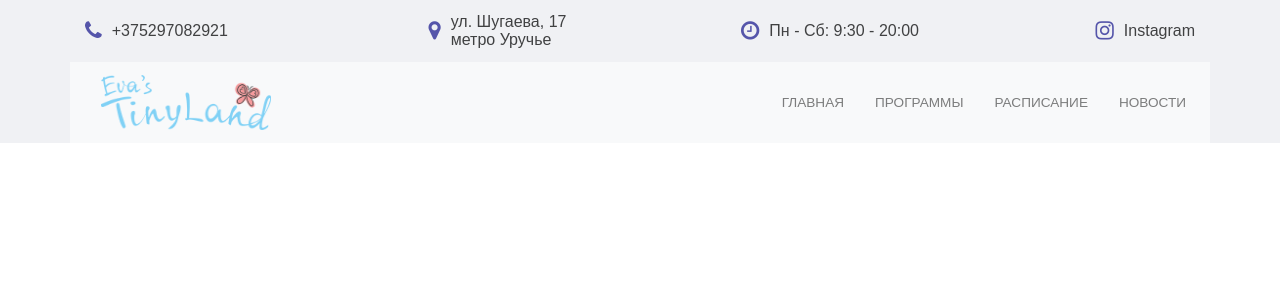
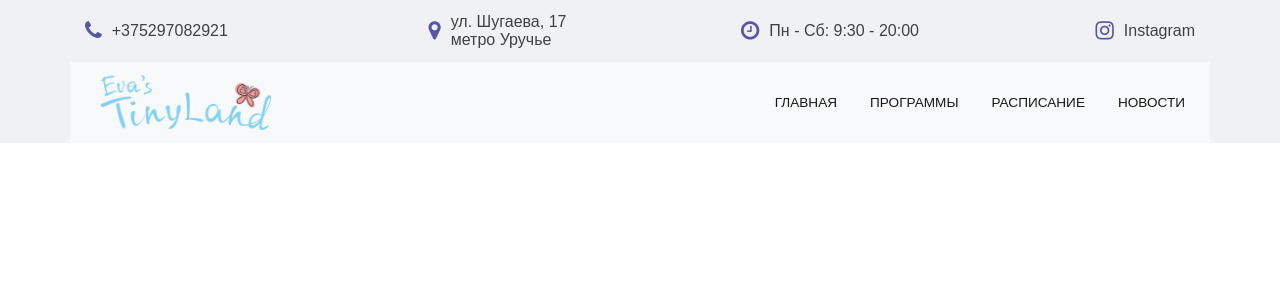
Before and after one commit to tritren/TinyLand, a PHP site: page / in a window 1280 px wide. Shown: the top 300 px of the page. Run offline with PHP 8.4, Linux system fonts and the light colour scheme; some libraries are stand-ins or nearby versions.

Commit message:
Navigation вроде бы нормально. только не смог сделать цвет такой же как и у ссылок на инст и телефон при  hover и active

```diff
--- a/head.php
+++ b/head.php
@@ -1,6 +1,7 @@
 <meta charset="utf-8">
 <meta name="viewport" content="width=device-width, initial-scale=1">
 <meta name="robots" content="all"/>
+<script src="https://code.jquery.com/jquery-3.2.1.slim.min.js" integrity="sha384-KJ3o2DKtIkvYIK3UENzmM7KCkRr/rE9/Qpg6aAZGJwFDMVNA/GpGFF93hXpG5KkN" crossorigin="anonymous"></script>
 <script src="js/bootstrap.min.js" type="text/javascript"></script>
 <script src="https://cdnjs.cloudflare.com/ajax/libs/popper.js/1.14.7/umd/popper.min.js" integrity="sha384-UO2eT0CpHqdSJQ6hJty5KVphtPhzWj9WO1clHTMGa3JDZwrnQq4sF86dIHNDz0W1" crossorigin="anonymous"></script>
 <script src="js/main.js"type="text/javascript"></script>
--- a/navigation.php
+++ b/navigation.php
@@ -2,22 +2,22 @@
    <div class="container">
       <div class="row">
          <div class="navbar navbar-expand-md navbar-light bg-light col-sm-12">
-            <a class="navbar-brand col-6" href="http://tinyland.by"><img src="img/eva.png"></a>
-            <button class="navbar-toggler" type="button"  data-toggle="collapse" data-target="#navbarNav" aria-controls="navbarNav" aria-expanded="true" aria-label="Toggle navigation"><span class="navbar-toggler-icon"></span>
+            <a class="navbar-brand col" href="http://tinyland.by"><img src="img/eva.png"></a>
+            <button class="navbar-toggler btn btn-outline-light" type="button"  data-toggle="collapse" data-target="#navbarNav" aria-controls="navbarNav" aria-expanded="true" aria-label="Toggle navigation"><span class="navbar-toggler-icon"></span>
             </button>
             <div class="collapse navbar-collapse justify-content-end" id="navbarNav">
                <ul class="navbar-nav">
-                  <li class="nav-item">
-                     <a class="nav-link" href="http://tinylande.by">ГЛАВНАЯ<span class="sr-only"></span></a>
+                  <li class="nav-item d-flex justify-content-center">
+                     <a class="nav-link font-weight-normal badge badge-light btn  btn-lg active" role="button" aria-pressed="true" href="http://tinyland.by">ГЛАВНАЯ<span class="sr-only"></span></a>
                   </li>
-                  <li class="nav-item">
-                     <a class="nav-link" href="#">ПРОГРАММЫ</a>
+                  <li class="nav-item d-flex justify-content-center">
+                     <a class="nav-link font-weight-normal badge badge-light btn btn-lg active" role="button" aria-pressed="true" href="#">ПРОГРАММЫ</a>
                   </li>
-                  <li class="nav-item">
-                     <a class="nav-link" href="#">РАСПИСАНИЕ</a>
+                  <li class="nav-item d-flex justify-content-center">
+                     <a class="nav-link font-weight-normal badge badge-light btn btn-lg active" role="button" aria-pressed="true" href="#">РАСПИСАНИЕ</a>
                   </li>
-                  <li class="nav-item">
-                     <a class="nav-link" href="#">НОВОСТИ</a>
+                  <li class="nav-item d-flex justify-content-center">
+                     <a class="nav-link font-weight-normal badge badge-light btn btn-lg active" role="button" aria-pressed="true" href="#">НОВОСТИ</a>
                   </li>
                </ul>
             </div>
```
